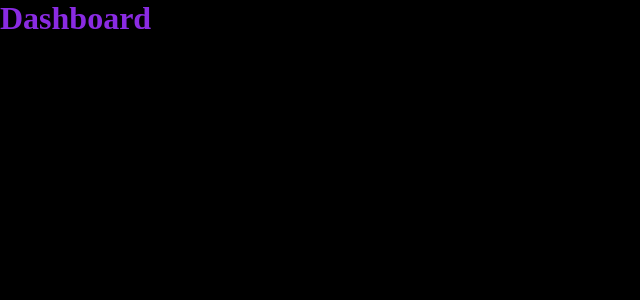
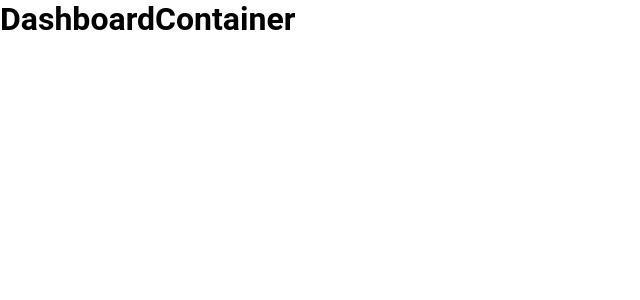
Before and after one commit to devMatheus-Cunha/finance-control, a React (Create React App) app: page / in a window 1280 px wide. Shown: the top 300 px of the page, without its empty margins (0-640 px from the left). Built offline with nearby package versions, Linux system fonts and the light colour scheme.

Commit message:
style: change name for view and component dashbord and change globalStyles

```diff
--- a/src/assets/styles/globalStyles.ts
+++ b/src/assets/styles/globalStyles.ts
@@ -7,8 +7,17 @@ export default createGlobalStyle`
     box-sizing: border-box;
   }
 
-  body{
-    background-color: black;
-    color: blueviolet;
+  html, body, #root {
+    height: 100%;
+  }
+
+  *, button, input {
+    border: 0;
+    outline: 0;
+    font-family: "Roboto", sans-serif;
+  }
+
+  button{
+    cursor: pointer
   }
 `;
--- a/src/container/dashboard/index.tsx
+++ b/src/container/dashboard/index.tsx
@@ -3,8 +3,8 @@ import React from "react";
 // styles
 // import { Container } from './styles';
 
-const Dashboard: React.FC = () => {
-	return <h1>Dashboard</h1>;
+const DashboardContainer: React.FC = () => {
+	return <h1>DashboardContainer</h1>;
 }
 
-export default Dashboard;
+export default DashboardContainer;
--- a/src/view/dashboard/index.tsx
+++ b/src/view/dashboard/index.tsx
@@ -1,12 +1,12 @@
 import React from "react";
 
 // container
-import Dashboard from "../../container/dashboard";
+import DashboardContainer from "../../container/dashboard";
 
-const dashboard = () => {
+const ashboard = () => {
 	return (
-		<Dashboard />
+		<DashboardContainer />
 	);
 }
 
-export default dashboard;
+export default ashboard;
```
